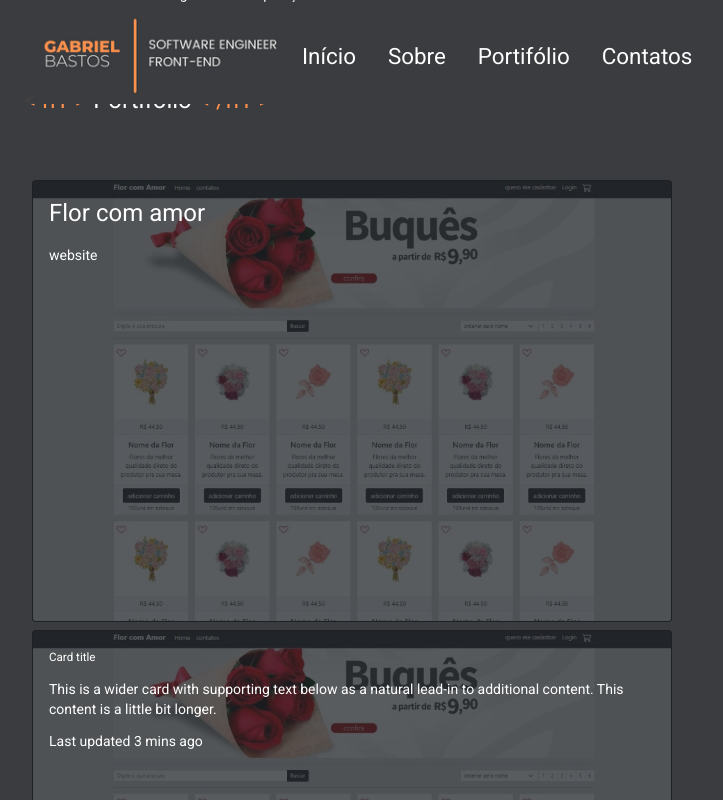
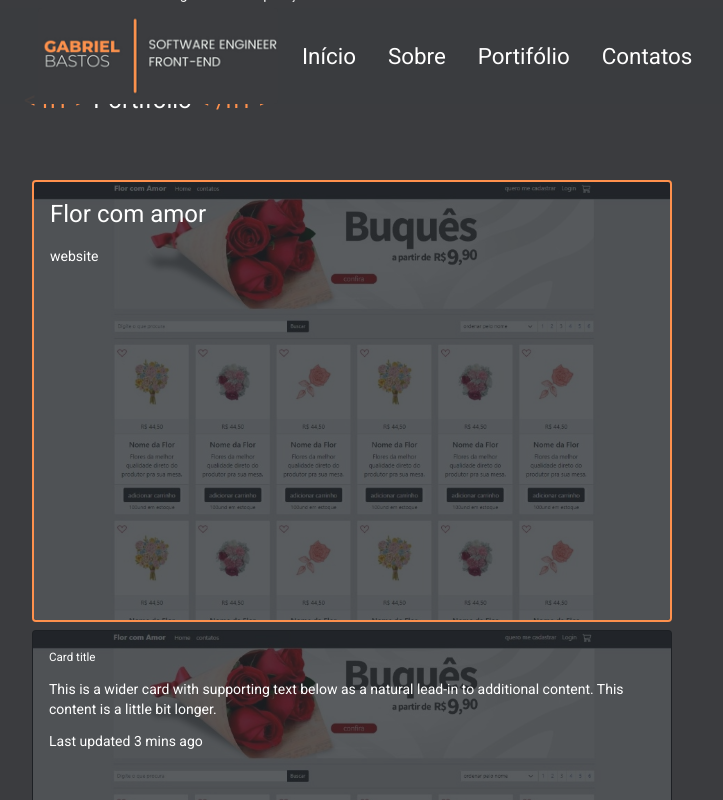
Before and after one commit to devbastos/frontend, an Angular app: page /projetos in a window 1280 px wide. In both pictures the pointer is over the element 410 px from the left and 1459 px from the top of the page. Shown: the part 1059-1859 px from the top of the page, without its empty margins (58-781 px from the left). Built offline with nearby package versions, Linux system fonts and the light colour scheme.

Commit message:
card
borda nos card

```diff
--- a/src/app/components/template/projetos/projetos.component.css
+++ b/src/app/components/template/projetos/projetos.component.css
@@ -7,3 +7,7 @@ span{
     max-width: 40rem;
     display: inline-block;
 }
+
+.card:hover {
+    border: solid 2px #FF914D;
+}
```
